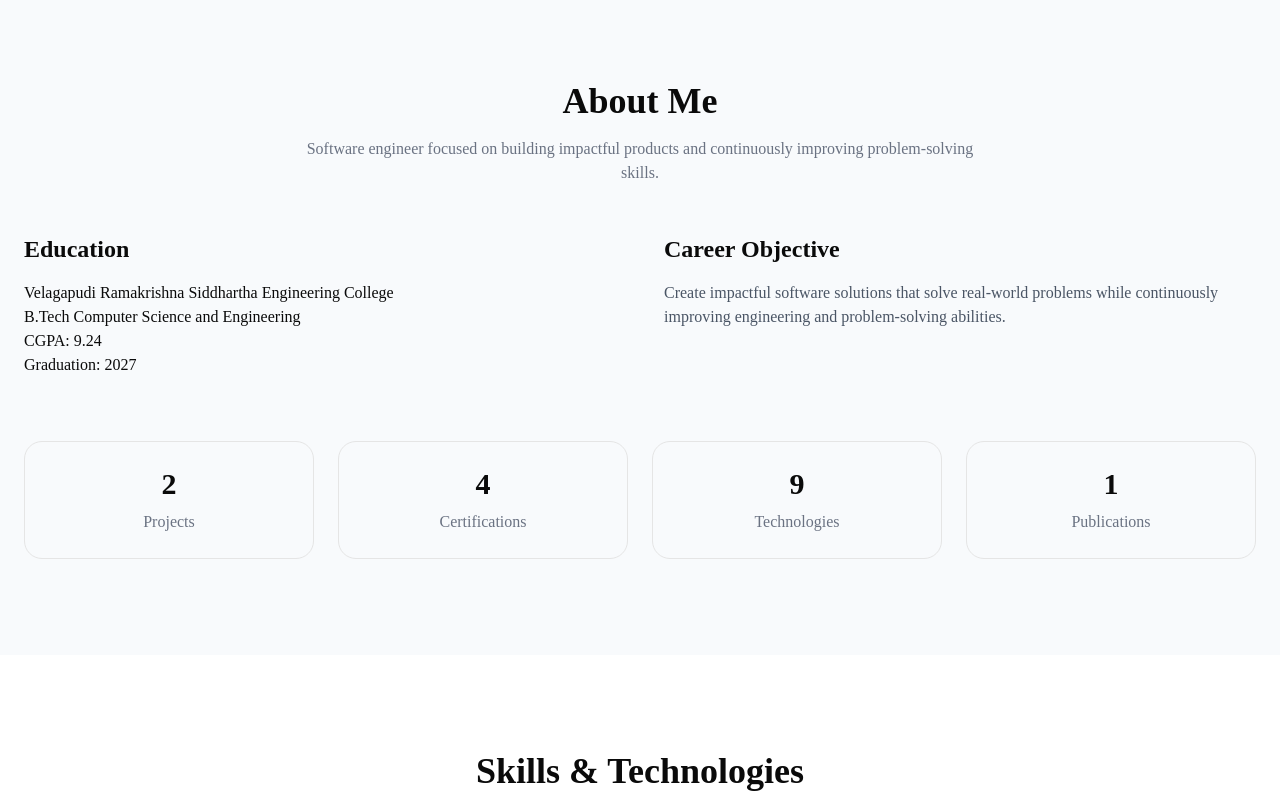
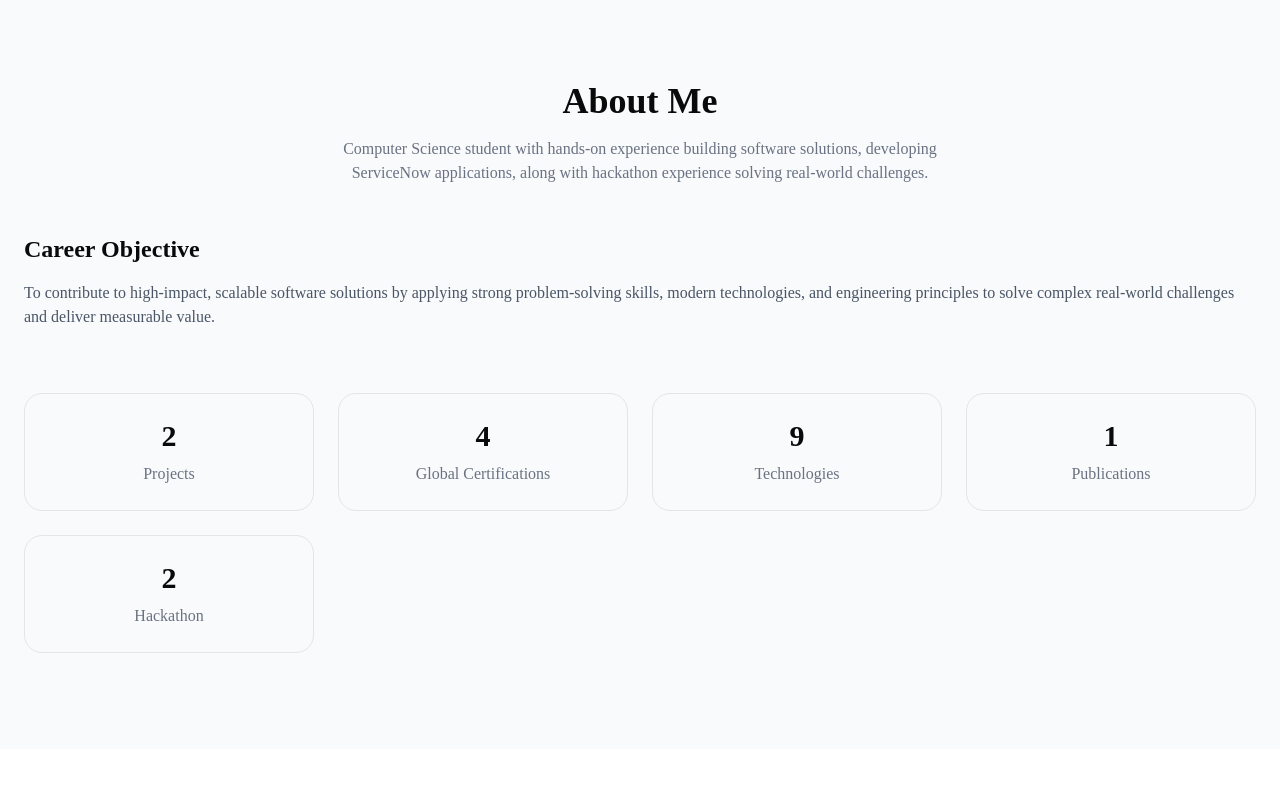
Before and after one commit to Devavarshita123/Portfolio, a Next.js app: page / in a window 1280 px wide. Shown: the part 880-1680 px from the top of the page. Built offline with nearby package versions, Linux system fonts and the light colour scheme.

Commit message:
Update About.jsx

```diff
--- a/components/sections/About.jsx
+++ b/components/sections/About.jsx
@@ -14,35 +14,10 @@ dark:bg-slate-900"
 
         <SectionTitle
           title="About Me"
-          subtitle="Software engineer focused on building impactful products and continuously improving problem-solving skills."
+          subtitle="Computer Science student with hands-on experience building software solutions, developing ServiceNow applications, along with hackathon experience solving real-world challenges."
         />
 
-        <div className="grid md:grid-cols-2 gap-12">
-
-          <div>
-
-            <h3 className="text-2xl font-semibold mb-4">
-              Education
-            </h3>
-
-            <p>
-              {profile.university}
-            </p>
-
-            <p>
-              {profile.degree}
-            </p>
-
-            <p>
-              CGPA: {profile.cgpa}
-            </p>
-
-            <p>
-              Graduation: {profile.graduationYear}
-            </p>
-
-          </div>
-
+        <div className="grid md:grid-cols-1">
           <div>
 
             <h3 className="text-2xl font-semibold mb-4">
@@ -50,10 +25,7 @@ dark:bg-slate-900"
             </h3>
 
             <p className="text-gray-600">
-              Create impactful software solutions
-              that solve real-world problems while
-              continuously improving engineering and problem-solving
-              abilities.
+              To contribute to high-impact, scalable software solutions by applying strong problem-solving skills, modern technologies, and engineering principles to solve complex real-world challenges and deliver measurable value.
             </p>
 
           </div>
@@ -69,7 +41,7 @@ dark:bg-slate-900"
 
           <StatCard
             value="4"
-            label="Certifications"
+            label="Global Certifications"
           />
 
           <StatCard
@@ -82,6 +54,11 @@ dark:bg-slate-900"
             label="Publications"
           />
 
+          <StatCard
+            value="2"
+            label="Hackathon"
+          />
+
         </div>
 
       </div>
```
